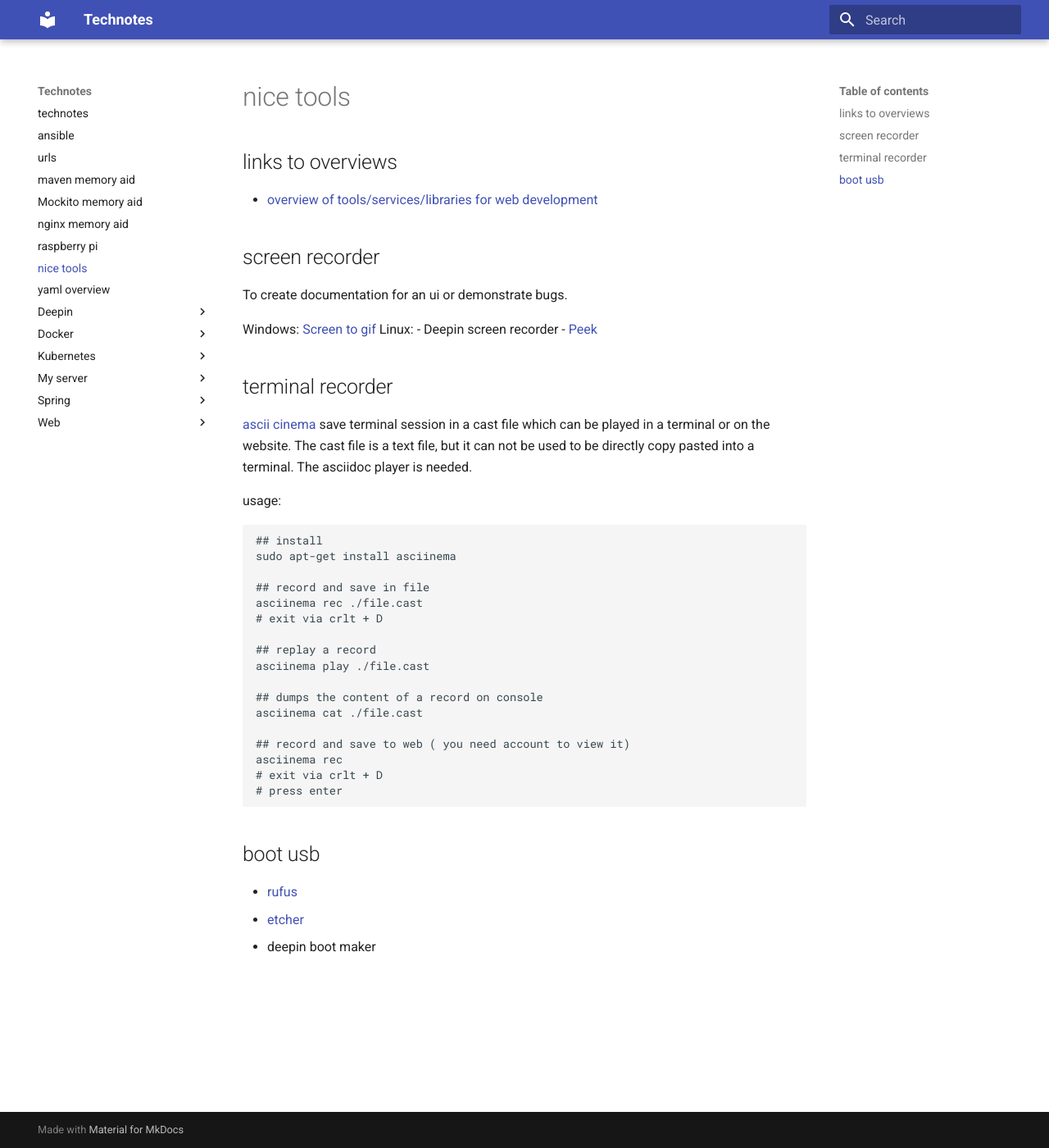
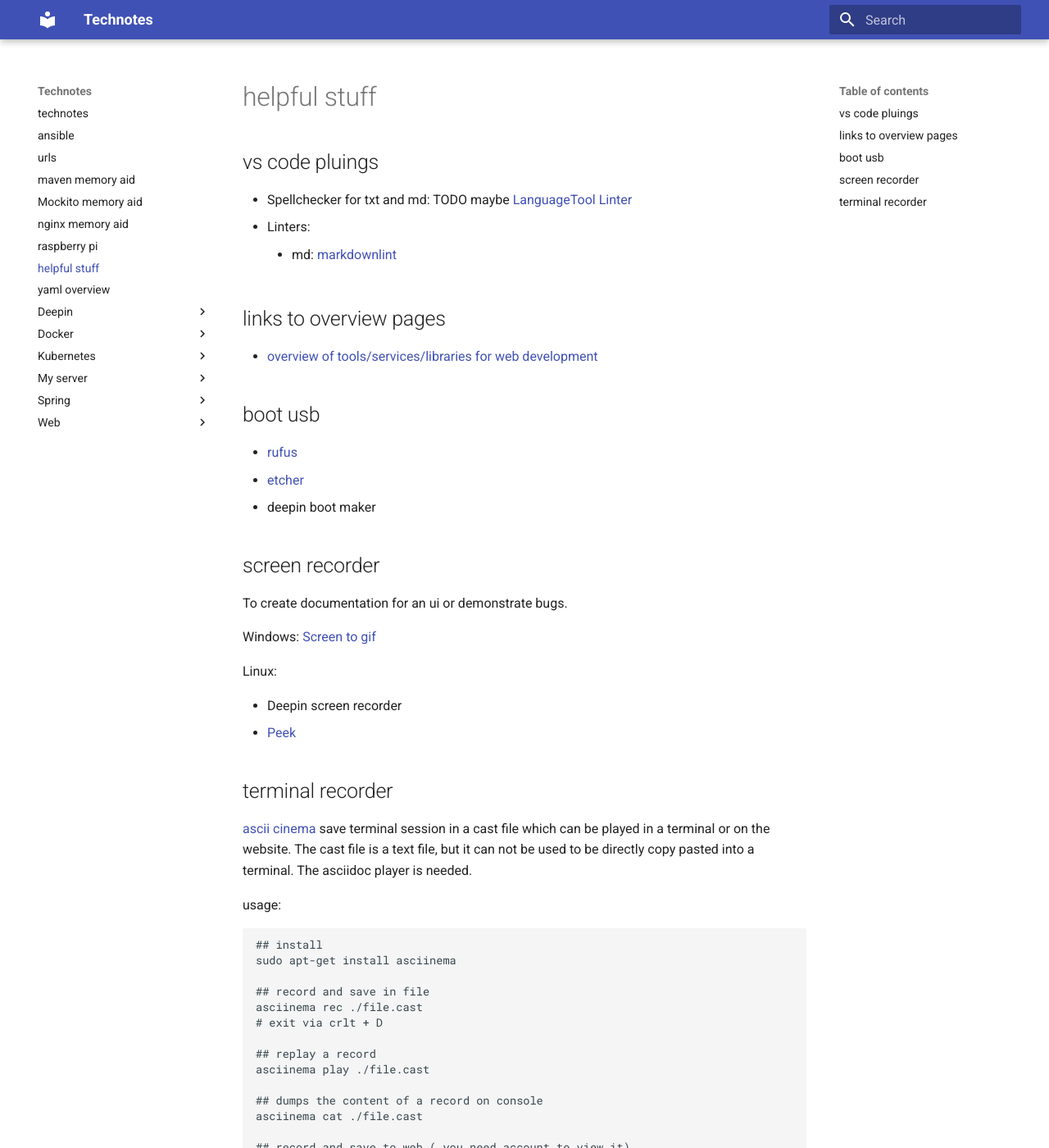
Before and after one commit to organicaudio/useful-code-snippets2, an MkDocs documentation site: the page built from docs/tools.md, in a window 1280 px wide and 1400 px high. Shown: the whole window at 82% size. Built offline with MkDocs 1.6.1 and Material for MkDocs 9.7.7, drawn with Linux system fonts in a browser that asks for light colours.

Commit message:
vs code plugins

```diff
--- a/docs/tools.md
+++ b/docs/tools.md
@@ -1,15 +1,29 @@
-# nice tools
+# helpful stuff
 
-## links to overviews
+## vs code pluings
+
+- Spellchecker for txt and md: TODO maybe [LanguageTool Linter](https://github.com/davidlday/vscode-languagetool-linter)
+- Linters:
+    - md: [markdownlint](https://github.com/DavidAnson/vscode-markdownlint)
+
+## links to overview pages
 
 - [overview of tools/services/libraries for web development](https://dev.to/davidepacilio/50-free-tools-and-resources-to-create-awesome-user-interfaces-1c1b)
+
+## boot usb
+
+- [rufus](https://rufus.ie/)
+- [etcher](https://www.balena.io/etcher/)
+- deepin boot maker
 
 ## screen recorder
 
 To create documentation for an ui or demonstrate bugs.
 
 Windows: [Screen to gif](https://www.screentogif.com/)
+
 Linux:
+
 - Deepin screen recorder
 - [Peek](https://github.com/phw/peek)
 
```
Also changed, not shown: other parts of docs/tools.md (+0 -6 lines).
